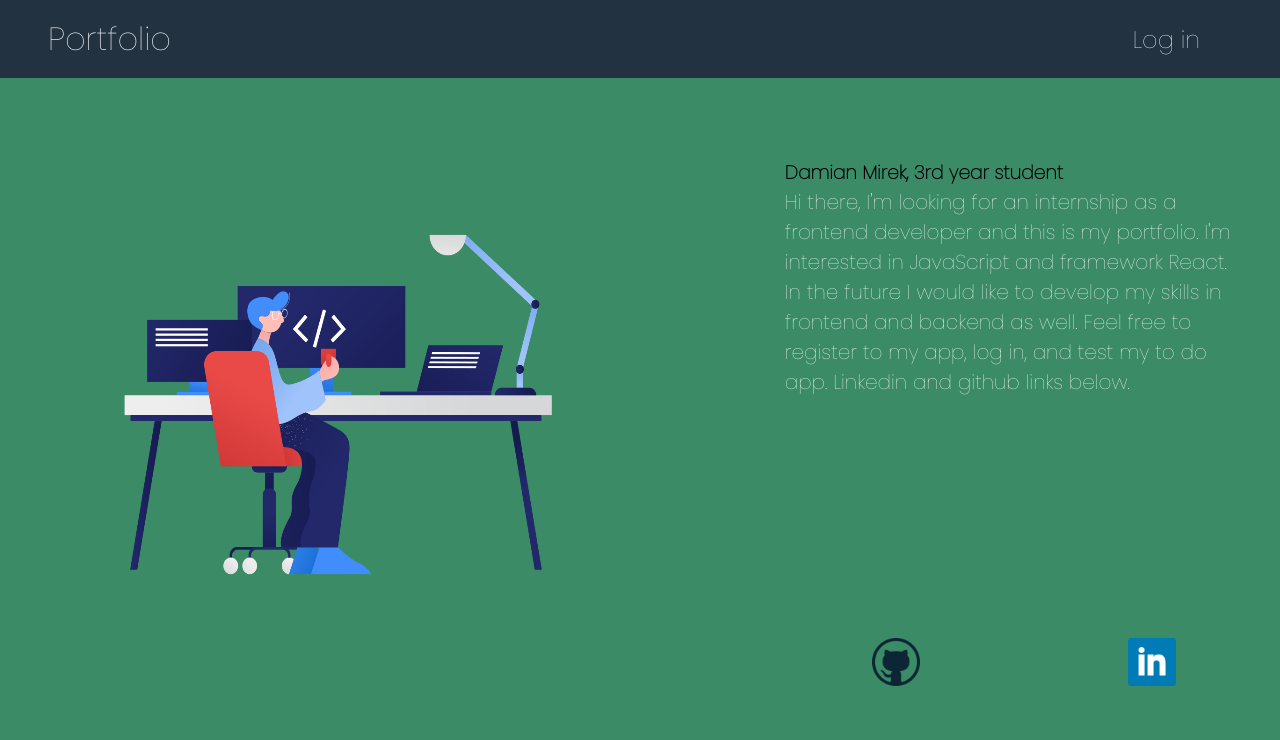
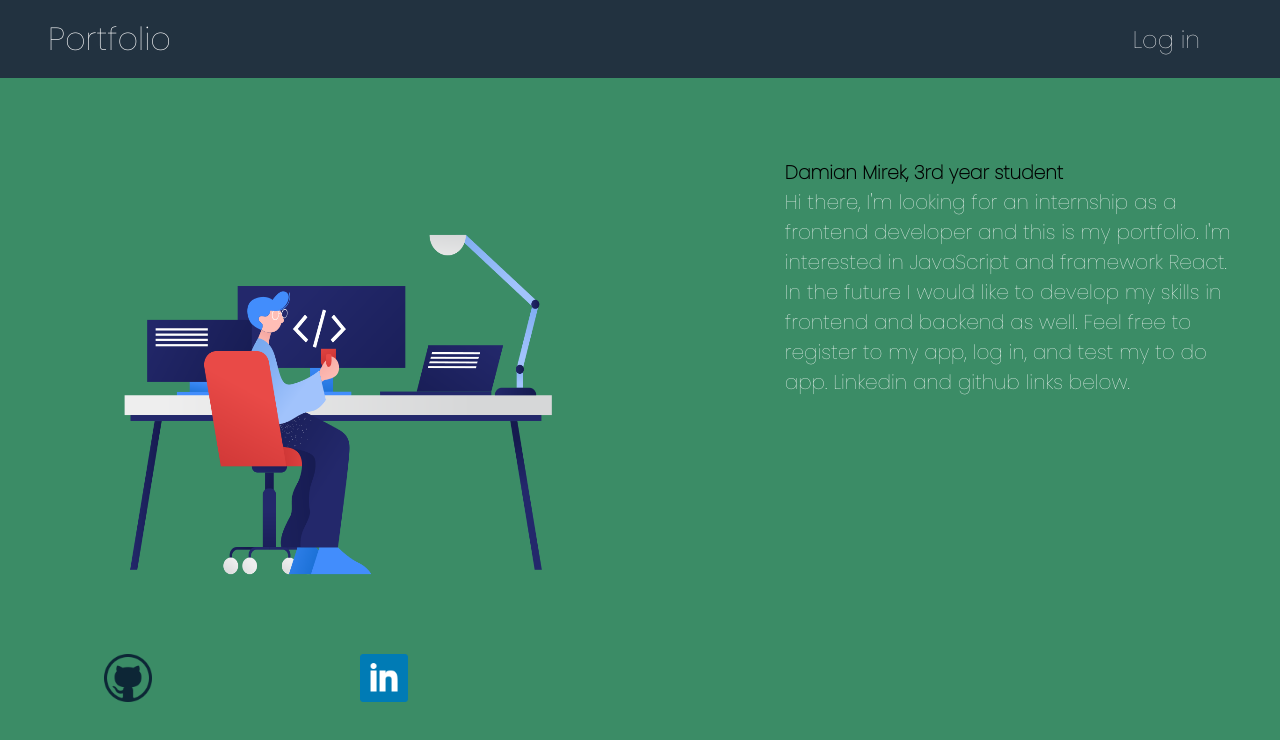
Before and after one commit to cees2/PortfolioDamianMirek, a React (Create React App) app: page /home in a window 1280 px wide. Shown: the top 740 px of the page. Built offline with nearby package versions, Linux system fonts and the light colour scheme; no server answers.

Commit message:
home page responsive to landscape orientation

```diff
--- a/src/components/Home/Home.module.css
+++ b/src/components/Home/Home.module.css
@@ -62,7 +62,6 @@
   }
 
   .icons {
-    position: fixed;
     width: 100%;
     left: 0;
     bottom: 2rem;
@@ -73,3 +72,10 @@
     padding: 0 1rem;
   }
 }
+
+@media (orientation: landscape) {
+  .icons {
+    position: static;
+    margin-top: 1rem;
+  }
+}
```
